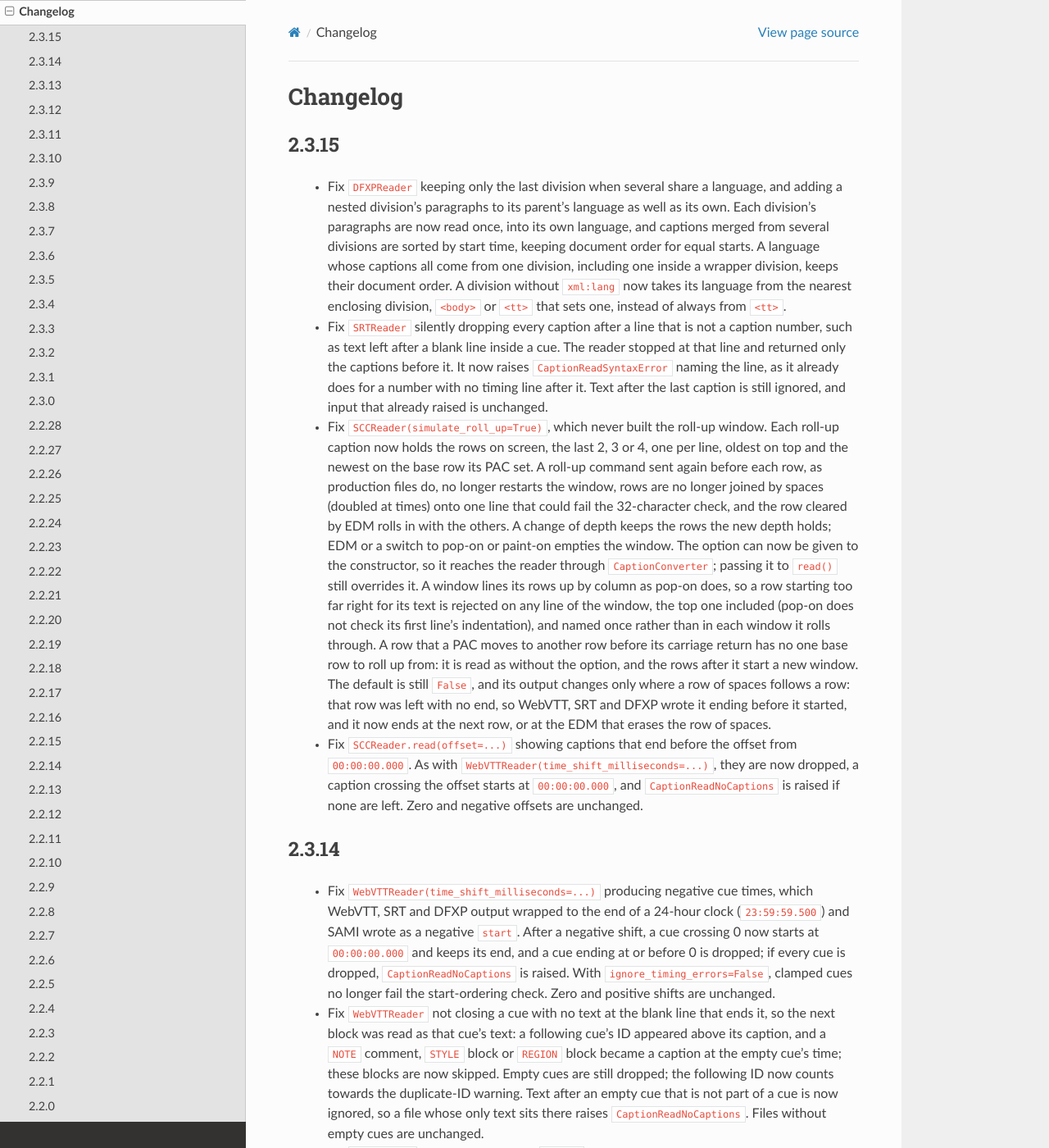
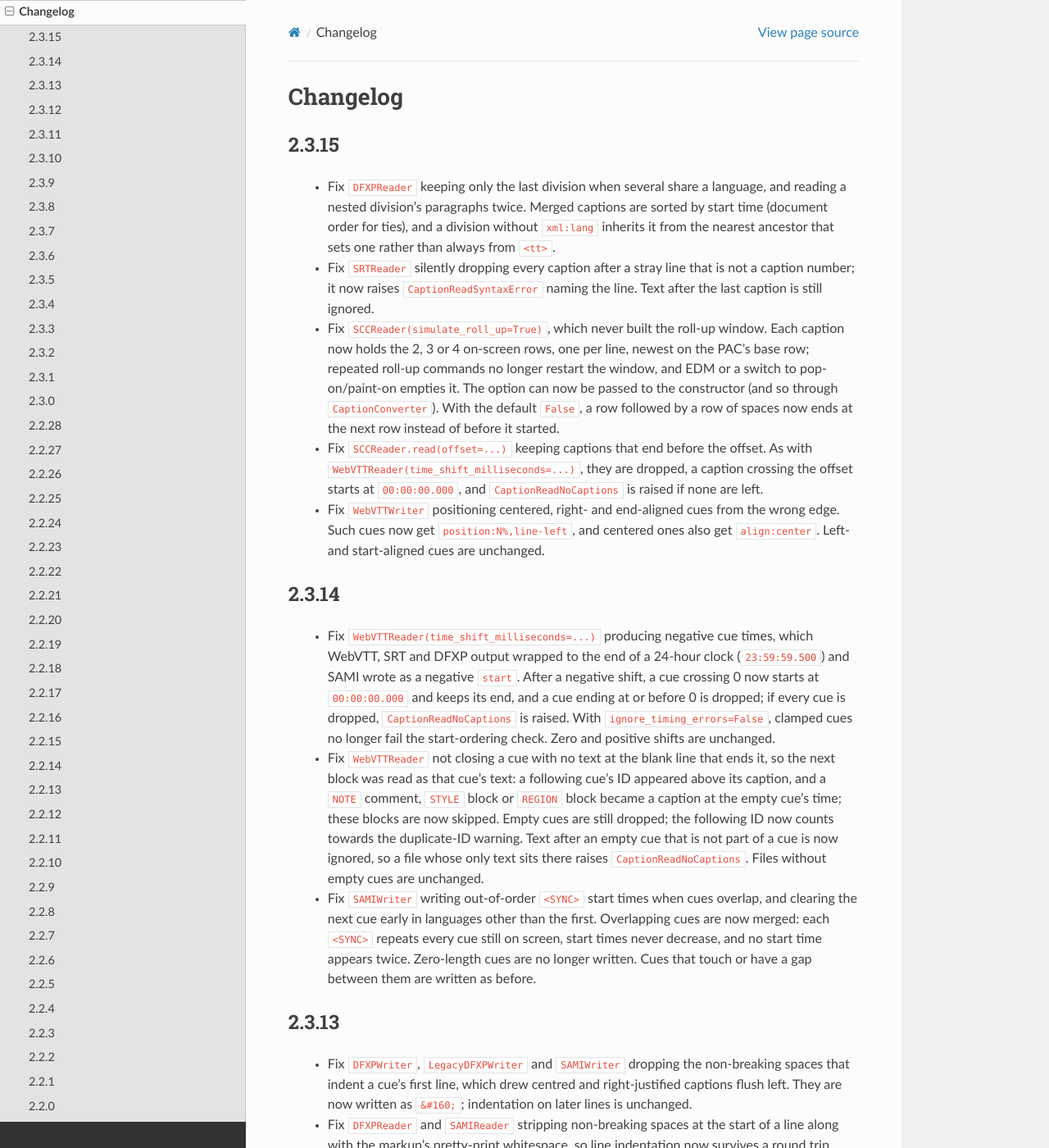
Before and after one commit to pbs/pycaption, a Sphinx documentation site: the page built from docs/changelog.rst, in a window 1280 px wide and 1400 px high. Shown: the whole window at 82% size. Built offline with Sphinx 7.4.7 and the Read the Docs theme 3.1.0, drawn with Linux system fonts in a browser that asks for light colours.

Commit message:
OCTO-11647 Anchor WebVTT cue position to the left edge for non-left alignments

```diff
--- a/docs/changelog.rst
+++ b/docs/changelog.rst
@@ -3,49 +3,28 @@ Changelog
 2.3.15
 ^^^^^^
   - Fix ``DFXPReader`` keeping only the last division when several share a
-    language, and adding a nested division's paragraphs to its parent's
-    language as well as its own. Each division's paragraphs are now read
-    once, into its own language, and captions merged from several divisions
-    are sorted by start time, keeping document order for equal starts. A
-    language whose captions all come from one division, including one
-    inside a wrapper division, keeps their document order. A division
-    without ``xml:lang`` now takes its language from the nearest enclosing
-    division, ``<body>`` or ``<tt>`` that sets one, instead of always from
-    ``<tt>``.
-  - Fix ``SRTReader`` silently dropping every caption after a line that is
-    not a caption number, such as text left after a blank line inside a cue.
-    The reader stopped at that line and returned only the captions before
-    it. It now raises ``CaptionReadSyntaxError`` naming the line, as it
-    already does for a number with no timing line after it. Text after the
-    last caption is still ignored, and input that already raised is
-    unchanged.
+    language, and reading a nested division's paragraphs twice. Merged
+    captions are sorted by start time (document order for ties), and a
+    division without ``xml:lang`` inherits it from the nearest ancestor
+    that sets one rather than always from ``<tt>``.
+  - Fix ``SRTReader`` silently dropping every caption after a stray line
+    that is not a caption number; it now raises ``CaptionReadSyntaxError``
+    naming the line. Text after the last caption is still ignored.
   - Fix ``SCCReader(simulate_roll_up=True)``, which never built the roll-up
-    window. Each roll-up caption now holds the rows on screen, the last 2, 3
-    or 4, one per line, oldest on top and the newest on the base row its PAC
-    set. A roll-up command sent again before each row, as production files
-    do, no longer restarts the window, rows are no longer joined by spaces
-    (doubled at times) onto one line that could fail the 32-character
-    check, and the row cleared by EDM rolls in with the others. A change of
-    depth keeps the rows the new depth holds; EDM or a switch to pop-on or
-    paint-on empties the window. The option can now be given to the
-    constructor, so it reaches the reader through ``CaptionConverter``;
-    passing it to ``read()`` still overrides it. A window lines its rows up
-    by column as pop-on does, so a row starting too far right for its text
-    is rejected on any line of the window, the top one included (pop-on
-    does not check its first line's indentation), and named once rather
-    than in each window it rolls through. A row that a PAC moves to another
-    row before its carriage return has no one base row to roll up from: it
-    is read as without the option, and the rows after it start a new window.
-    The default is still ``False``, and its output changes only where a row
-    of spaces follows a row: that row was left with no end, so WebVTT, SRT
-    and DFXP wrote it ending before it started, and it now ends at the next
-    row, or at the EDM that erases the row of spaces.
-  - Fix ``SCCReader.read(offset=...)`` showing captions that end before the
-    offset from ``00:00:00.000``. As with
-    ``WebVTTReader(time_shift_milliseconds=...)``, they are now dropped, a
-    caption crossing the offset starts at ``00:00:00.000``, and
-    ``CaptionReadNoCaptions`` is raised if none are left. Zero and negative
-    offsets are unchanged.
+    window. Each caption now holds the 2, 3 or 4 on-screen rows, one per
+    line, newest on the PAC's base row; repeated roll-up commands no longer
+    restart the window, and EDM or a switch to pop-on/paint-on empties it.
+    The option can now be passed to the constructor (and so through
+    ``CaptionConverter``). With the default ``False``, a row followed by a
+    row of spaces now ends at the next row instead of before it started.
+  - Fix ``SCCReader.read(offset=...)`` keeping captions that end before the
+    offset. As with ``WebVTTReader(time_shift_milliseconds=...)``, they are
+    dropped, a caption crossing the offset starts at ``00:00:00.000``, and
+    ``CaptionReadNoCaptions`` is raised if none are left.
+  - Fix ``WebVTTWriter`` positioning centered, right- and end-aligned cues
+    from the wrong edge. Such cues now get ``position:N%,line-left``, and
+    centered ones also get ``align:center``. Left- and start-aligned cues
+    are unchanged.
 
 2.3.14
 ^^^^^^
```
Also changed, not shown: 5 other files.
